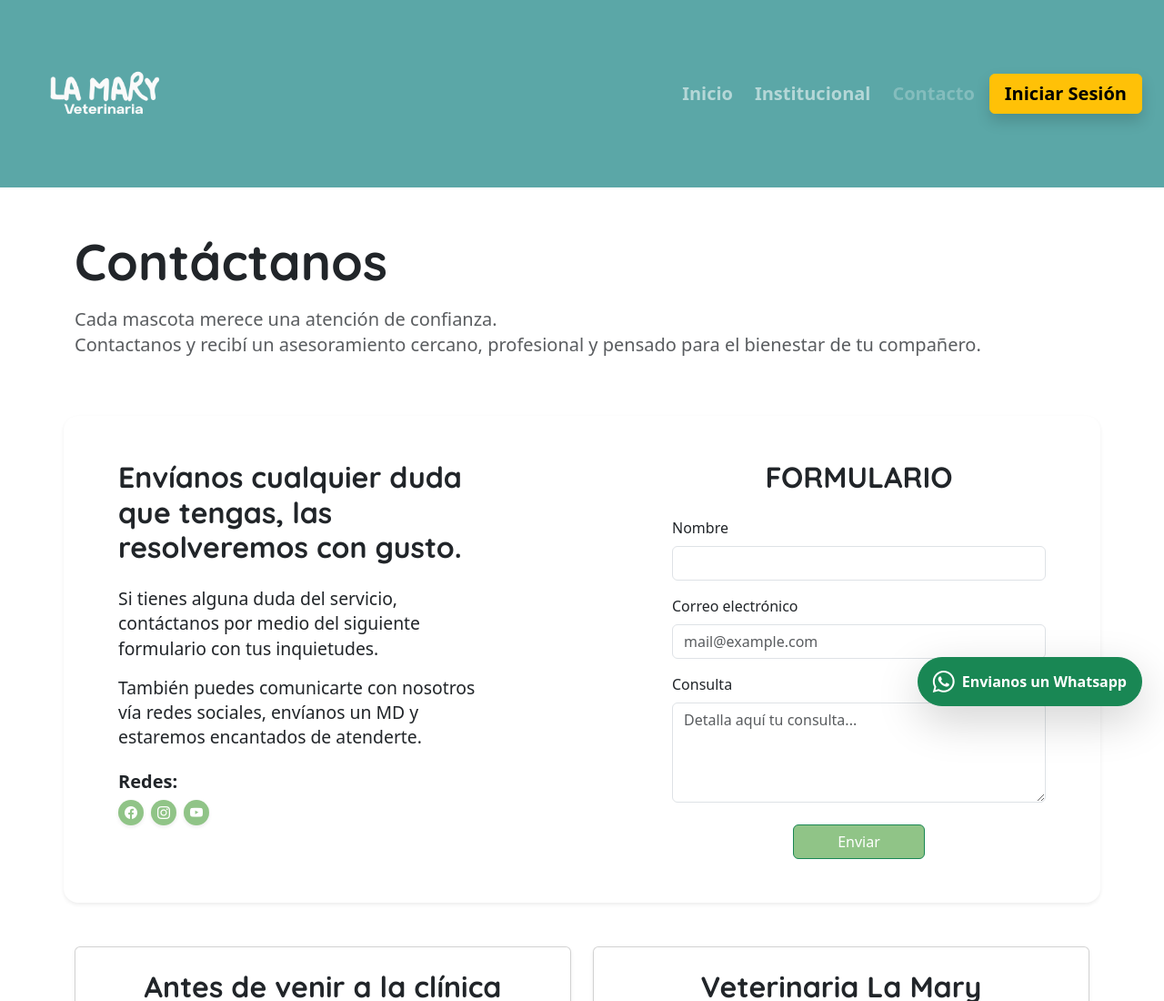
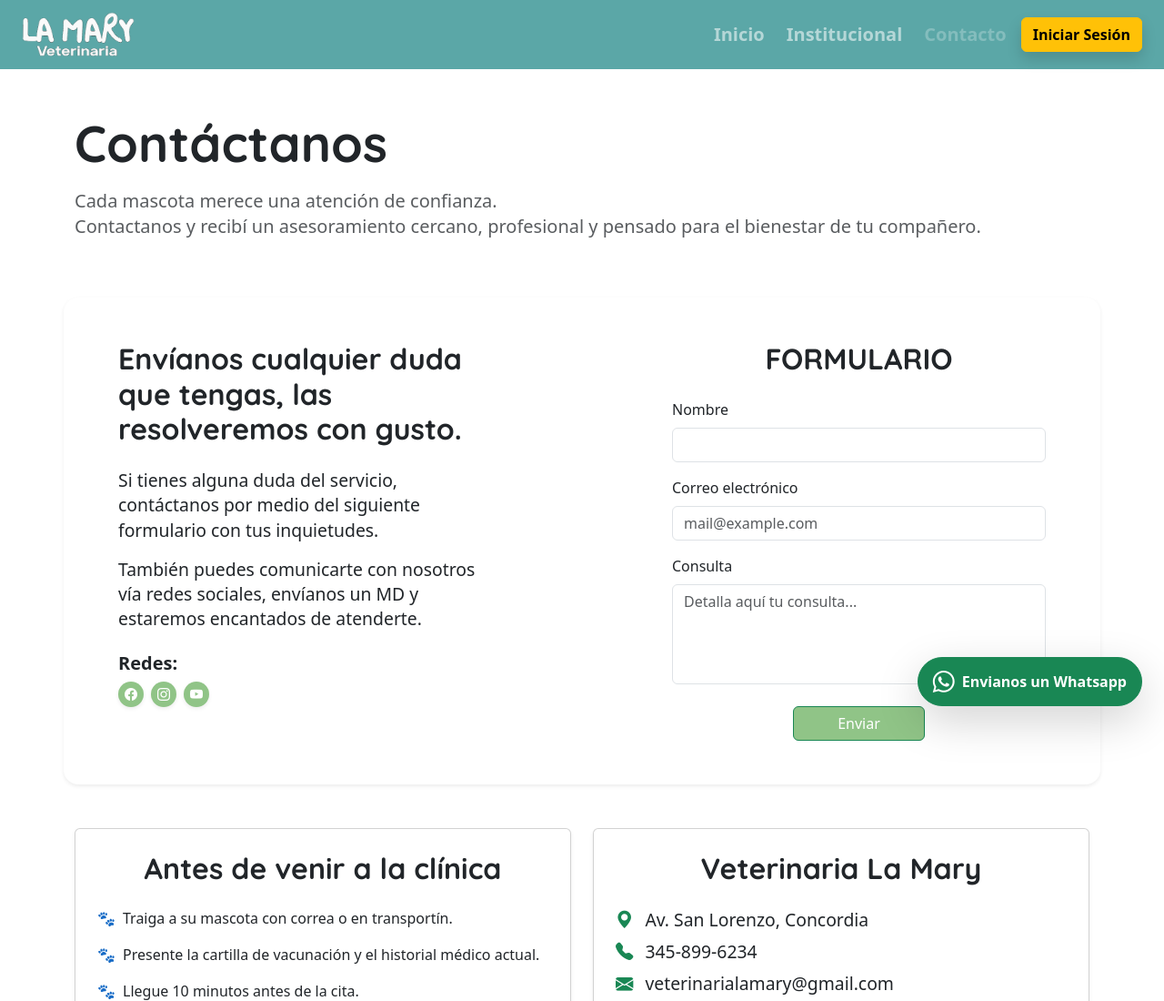
Before and after one commit to Gonzatdf1985/veterinaria_la_mary, a website built with Vite: page contacto.html in a window 1280 px wide. Shown: the top 1100 px of the page at 91% size. Built offline with nearby package versions, Linux system fonts and the light colour scheme.

Commit message:
mejora header botón inicio sesión

```diff
--- a/contacto.html
+++ b/contacto.html
@@ -25,9 +25,8 @@
             <div class="container-fluid px-0">
                 <!-- logo -->
                 <a class="navbar-brand" href="./index.html">
-                    <img class="menu__logo" src="./icons/logo_light.png" alt="Logo veterinaria La Mary">
+                    <img class="menu__logo" src="./icons/logo_light_800.png" alt="Logo veterinaria La Mary">
                 </a>
-
                 <!-- menu hamburguesa -->
                 <button class="navbar-toggler" type="button" data-bs-toggle="collapse" data-bs-target="#menuNav"
                     aria-controls="menuNav" aria-expanded="false" aria-label="Toggle navigation">
@@ -51,10 +50,9 @@
                         </li>
 
                         <!-- Botón de Iniciar Sesión -->
-                        <li class="nav-item mt-2 mt-lg-0">
-                            <a class="fw-bold fs-5 btn btn-warning shadow w-100 px-3" href="./login.html">Iniciar
-                                Sesión</a>
-                        </li>
+                    <li class="nav-item mt-2 mt-lg-0">
+                        <a class="fw-bold btn btn-warning shadow" href="./login.html">Iniciar Sesión</a>
+                    </li>
 
 
                     </ul>
--- a/css/style.css
+++ b/css/style.css
@@ -47,6 +47,7 @@ h3 {
 
 
 }
+
 .nav-link:hover {
   color: var(--accent-color);
 }
@@ -55,19 +56,20 @@ h3 {
 .carousel-control-next-icon {
   filter: invert(1);
 }
-.nav-bar-custom{
+
+.nav-bar-custom {
   background-color: var(--color-foot-head);
 }
 
 
 
+
 .menu__logo {
-      max-width: 180px;
-      width: 100%;
-      height: auto;
+  height: 50px;
+  width: auto;
+}
 
 
-}
 
 
 /* .list-container {
@@ -91,9 +93,10 @@ h3 {
 
 }
 
-.uner-btn{
+.uner-btn {
   color: var(--accent-color);
 }
+
 .list-container .menu__link {
 
   border: 1px solid white;
@@ -134,7 +137,7 @@ h3 {
   transition: background-color 0.3s ease;
 }
 
-.boton:hover{
+.boton:hover {
   background-color: var(--accent-color);
   color: var(--color-acent-secundary);
 }
@@ -224,6 +227,7 @@ h3 {
   display: flex;
   flex-direction: column;
 }
+
 .card-servicio
 /* Apunta al título dentro de la tarjeta: <div class="card-servicio"> <h3> */
 
@@ -454,9 +458,10 @@ footer {
   flex-basis: 180px;
 }
 
-footer{
+footer {
   background-color: var(--color-foot-head)
 }
+
 .footer__container {
   display: flex;
   justify-content: space-between;
@@ -472,9 +477,9 @@ footer{
   flex-grow: 1;
 }
 
-.footer__titulo{
+.footer__titulo {
   margin-bottom: 1.5rem;
- }
+}
 
 .footer__card .footer__titulo {
   color: var(--color-text);
```
Also changed, not shown: index.html (+2 -2 lines), institucional.html (+4 -4 lines), login.html (+5 -5 lines), turno.html (+8 -7 lines), icons/logo_light.png (deleted), icons/logo_light_800.png (added).
